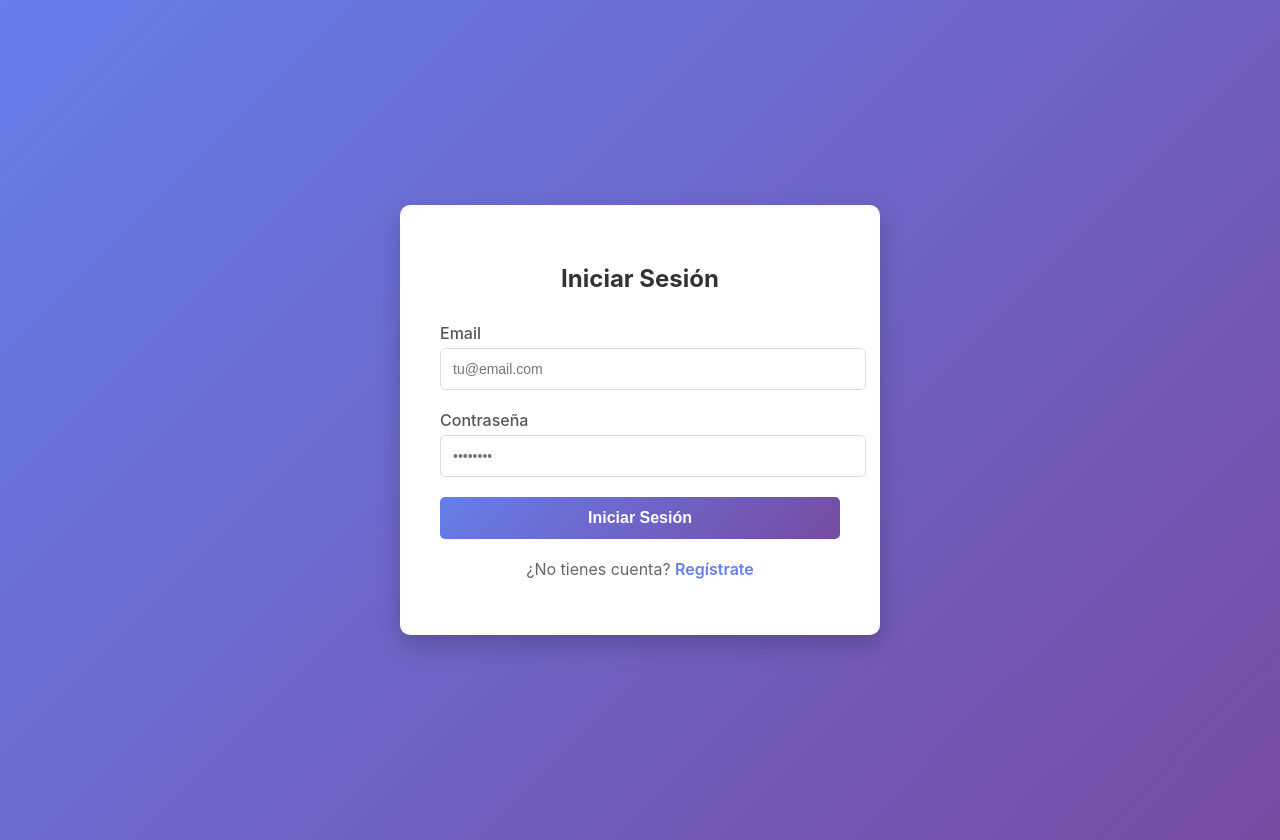
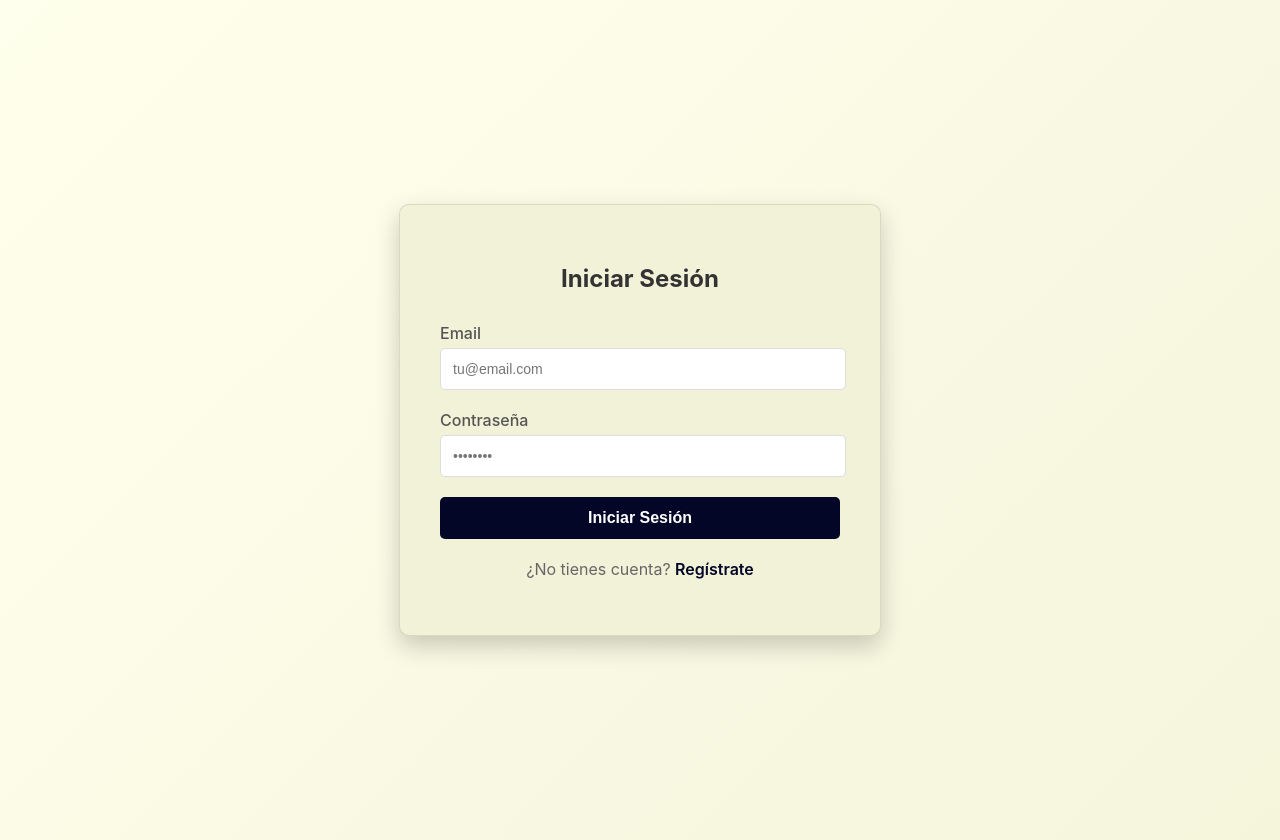
Before and after one commit to Blackopuss/CUTFINANZAS, a Vue app in the folder frontend/: page /login in a window 1280 px wide. Built offline with nearby package versions, Linux system fonts and the light colour scheme; the HTML template or start-up script is replaced by a standard one.

Commit message:
Le cambie los colores al login

```diff
--- a/frontend/index.html
+++ b/frontend/index.html
@@ -1,9 +1,9 @@
-<!DOCTYPE html>
+<!doctype html>
 <html lang="">
   <head>
-    <meta charset="UTF-8">
-    <link rel="icon" href="/favicon.ico">
-    <meta name="viewport" content="width=device-width, initial-scale=1.0">
+    <meta charset="UTF-8" />
+    <link rel="icon" href="/favicon.ico" />
+    <meta name="viewport" content="width=device-width, initial-scale=1.0" />
     <title>Vite App</title>
   </head>
   <body>
--- a/frontend/src/Views/Login.vue
+++ b/frontend/src/Views/Login.vue
@@ -44,7 +44,7 @@
 </template>
 
 <script>
-import axios from 'axios';
+import axios from 'axios'
 
 export default {
   name: 'LoginVue',
@@ -52,35 +52,34 @@ export default {
     return {
       formData: {
         email: '',
-        password: ''
+        password: '',
       },
       loading: false,
-      error: null
-    };
+      error: null,
+    }
   },
   methods: {
     async handleLogin() {
-      this.error = null;
-      this.
-      this.loading = true;
+      this.error = null
+      this.this.loading = true
 
       try {
-        const response = await axios.post('http://localhost:3000/api/auth/login', this.formData);
+        const response = await axios.post('http://localhost:3000/api/auth/login', this.formData)
 
         // Guardar token en localStorage
-        localStorage.setItem('token', response.data.token);
-        localStorage.setItem('user', JSON.stringify(response.data.user));
+        localStorage.setItem('token', response.data.token)
+        localStorage.setItem('user', JSON.stringify(response.data.user))
 
         // Redirigir al dashboard
-        this.$router.push('/dashboard');
+        this.$router.push('/dashboard')
       } catch (err) {
-        this.error = err.response?.data?.message || 'Error al iniciar sesión';
+        this.error = err.response?.data?.message || 'Error al iniciar sesión'
       } finally {
-        this.loading = false;
+        this.loading = false
       }
-    }
-  }
-};
+    },
+  },
+}
 </script>
 
 <style scoped>
@@ -89,14 +88,15 @@ export default {
   justify-content: center;
   align-items: center;
   min-height: 100vh;
-  background: linear-gradient(135deg, #667eea 0%, #764ba2 100%);
+  background: linear-gradient(135deg, #ffffed 0%, #f5f5dc 100%);
   padding: 20px;
 }
 
 .auth-card {
-  background: white;
+  background: #f2f2d8;
   padding: 40px;
   border-radius: 10px;
+  border: 0.1px solid rgba(0, 0, 0, 0.1);
   box-shadow: 0 10px 25px rgba(0, 0, 0, 0.2);
   width: 100%;
   max-width: 400px;
@@ -120,7 +120,7 @@ label {
 }
 
 input {
-  width: 100%;
+  width: 95%;
   padding: 12px;
   border: 1px solid #ddd;
   border-radius: 5px;
@@ -131,17 +131,18 @@ input {
 input:focus {
   outline: none;
   border-color: #667eea;
+  font-weight: bold;
 }
 
 .btn-submit {
   width: 100%;
   padding: 12px;
-  background: linear-gradient(135deg, #667eea 0%, #764ba2 100%);
+  background: #030626;
   color: white;
   border: none;
   border-radius: 5px;
   font-size: 16px;
-  font-weight: 600;
+  font-weight: bold;
   cursor: pointer;
   transition: transform 0.2s;
 }
@@ -171,12 +172,13 @@ input:focus {
 }
 
 .switch-auth a {
-  color: #667eea;
+  color: #030626;
   text-decoration: none;
   font-weight: 600;
 }
 
 .switch-auth a:hover {
   text-decoration: underline;
+  color: #363980;
 }
 </style>
```
